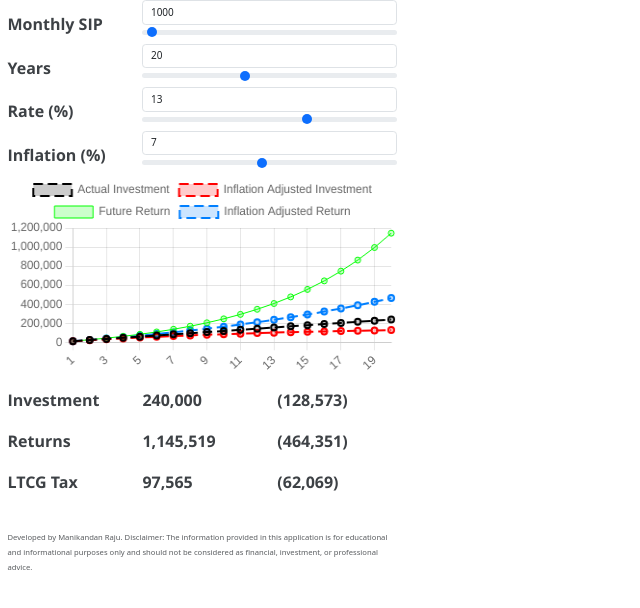
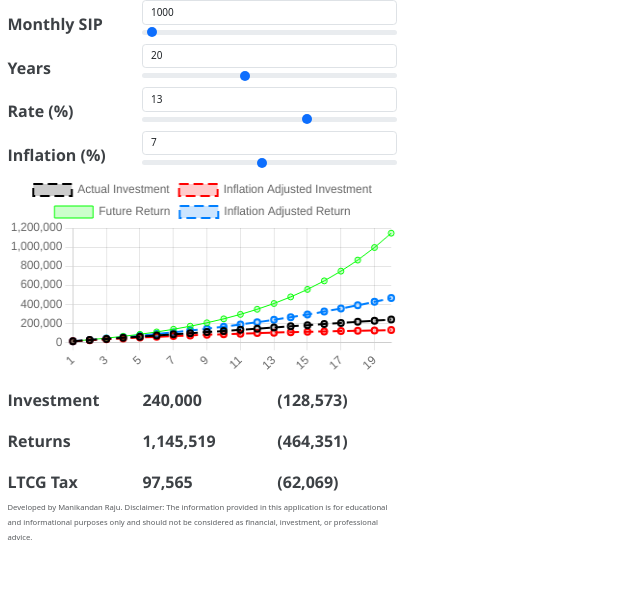
Before and after one commit to Manikandan-Raju/web-app, a React (Create React App) app in the folder frontend/: page / in a window 1280 px wide. Shown: the top 608 px of the page, without its empty margins (0-640 px from the left). Built offline with nearby package versions, Linux system fonts and the light colour scheme.

Commit message:
no spacing

```diff
--- a/frontend/src/App.js
+++ b/frontend/src/App.js
@@ -245,7 +245,7 @@ function App() {
           </Col>
 
         </Row>
-        <Row className="mt-5" style={{display:"center",alignContent:"center"}}>
+        <Row style={{display:"center",alignContent:"center"}}>
         <Col style={{display:"center",alignContent:"center"}}>
           <Form.Text className="text-center">
             <small>Developed by Manikandan Raju. Disclaimer: The information provided in this application is for educational and informational purposes only and should not be considered as financial, investment, or professional advice.</small>
```
